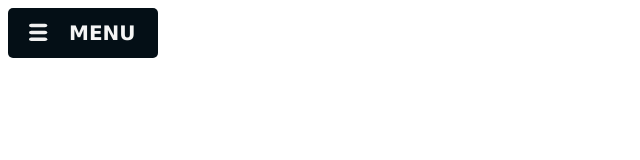
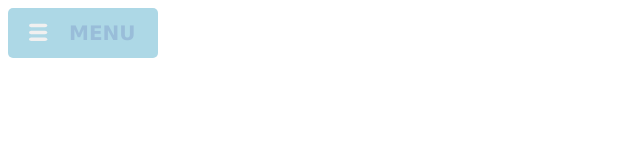
Before and after one commit to otpvayne/TEA, a plain HTML site: page index.html in a window 1280 px wide. Shown: the whole page, without its empty margins (0-640 px from the left). Drawn offline with Linux system fonts and the light colour scheme.

Commit message:
colores adapatados para personas que presentan TEA

```diff
--- a/style.css
+++ b/style.css
@@ -10,8 +10,8 @@
     font-weight: 600;
     display: flex;
     align-items: center;
-    background: #040f16;
-    color: #f5f5f5;
+    background: #add8e6;
+    color: #99bdd9;
     position: relative; /* Ensure that the dropdown is positioned correctly */
   }
 
@@ -48,7 +48,7 @@
     top: 100%;
     left: 0;
     width: 150px; /* Same width as the button */
-    background: #040f16;
+    background: #9084ae;
     border-radius: 5px;
     box-shadow: 0 0 10px rgba(0, 0, 0, 0.2);
     flex-direction: column;
```
